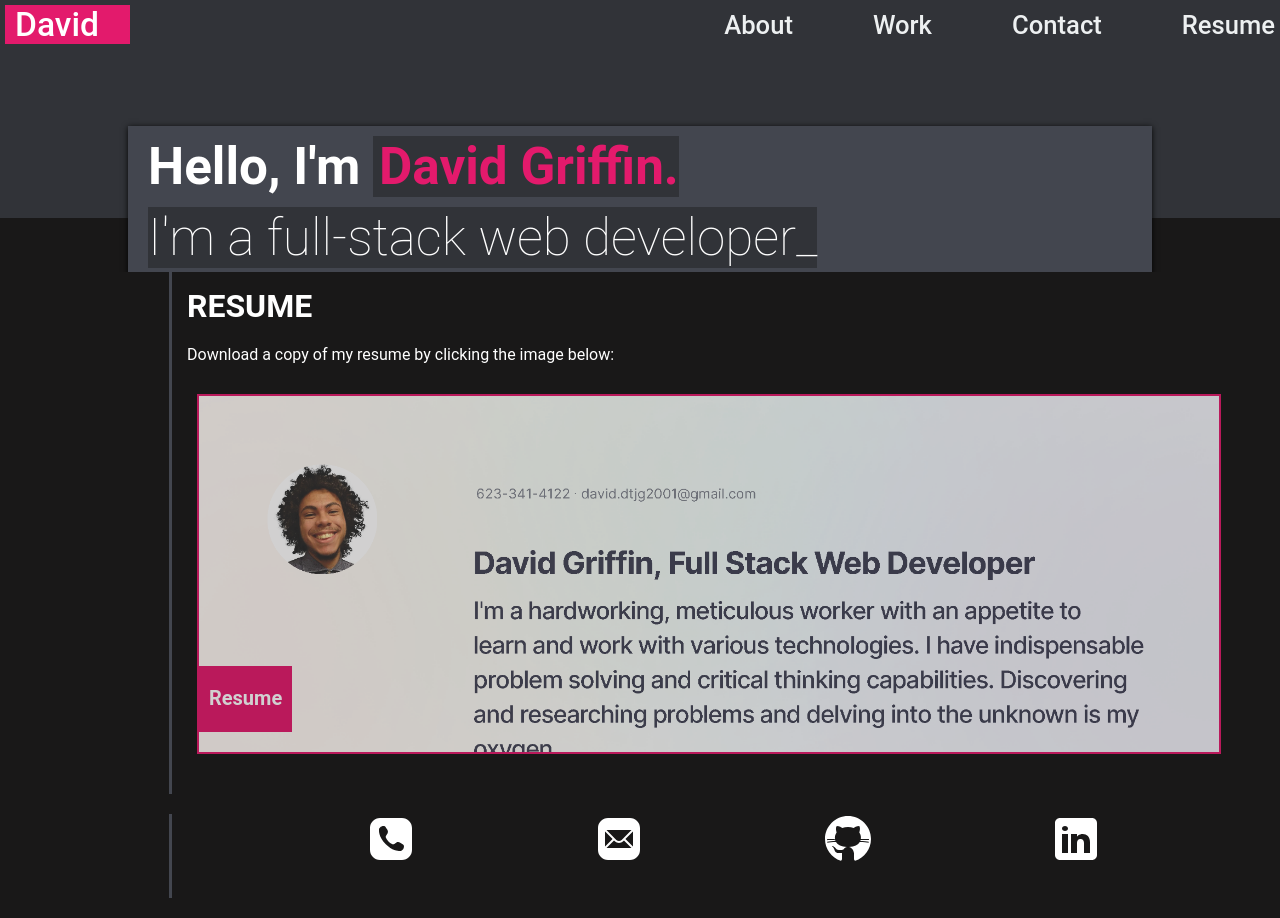
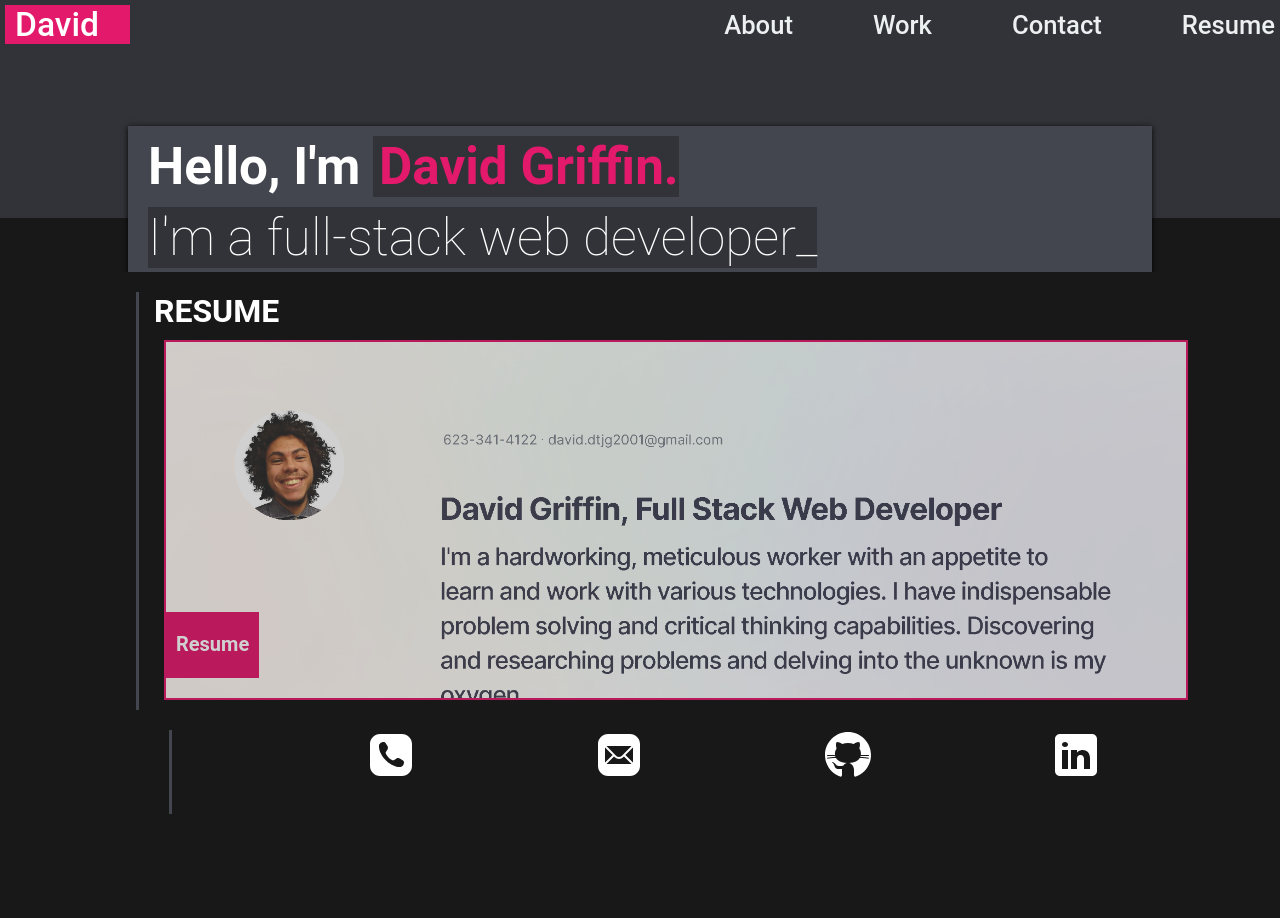
Before and after one commit to DavidTJGriffin/react-portfolio, a React (Create React App) app: page / in a window 1280 px wide. Both pictures are taken after a click on the link "Resume". After the commit the page ends 834 px from the top, so only its background shows below. Built offline with nearby package versions, Linux system fonts and the light colour scheme.

Commit message:
updated resume component

```diff
--- a/public/assets/css/style.css
+++ b/public/assets/css/style.css
@@ -390,18 +390,10 @@ h3 {
 
 /* Resume Section */
 
-#resume-section {
-    color: white;
-    margin: 0 0 20px 169px;
-    border-left: solid 3px #43464F;
-    padding-left: 15px;
-    padding-top: 15px;
-    padding-bottom: 30px;
-    display: flexbox;
-}
 
 .res-link {
     padding-bottom: 20px;
+    color: white;
 }
 
 .resume-img {
@@ -425,7 +417,7 @@ footer {
 .name-box, .email-box, .message-box {
     margin-bottom: 30px;
 
-  }
+}
 
 /* MEDIA QUERY FOR SMALLER DESKTOP SCREENS AND SMALLER */
 @media screen and (max-width: 980px) {
@@ -472,6 +464,7 @@ footer {
     .project {
         min-width: 80vw;
     }
+
     .project1 {
         min-width: 80vw;
     }
@@ -538,6 +531,7 @@ footer {
     .project {
         min-width: 80vw;
     }
+
     .project1 {
         min-width: 80vw;
     }
--- a/src/components/Resume.js
+++ b/src/components/Resume.js
@@ -3,10 +3,8 @@ import resumeScreenshot from "../assets/images/resumeScreenshot.png"
 
 function Resume() {
   return (
-    <div id='resume-section'>
-      <h1 className="title-name" id='resume-title'>RESUME</h1>
-      <p className='res-link'>Download a copy of my resume by clicking the image below: </p>
-
+    <div className='projects'>
+      <h1 className="title-name">RESUME</h1>
       <div className="project1" style={{ backgroundImage: `url(${resumeScreenshot})` }}>
         <div className="project-name">
           <h3>Resume</h3>
```
